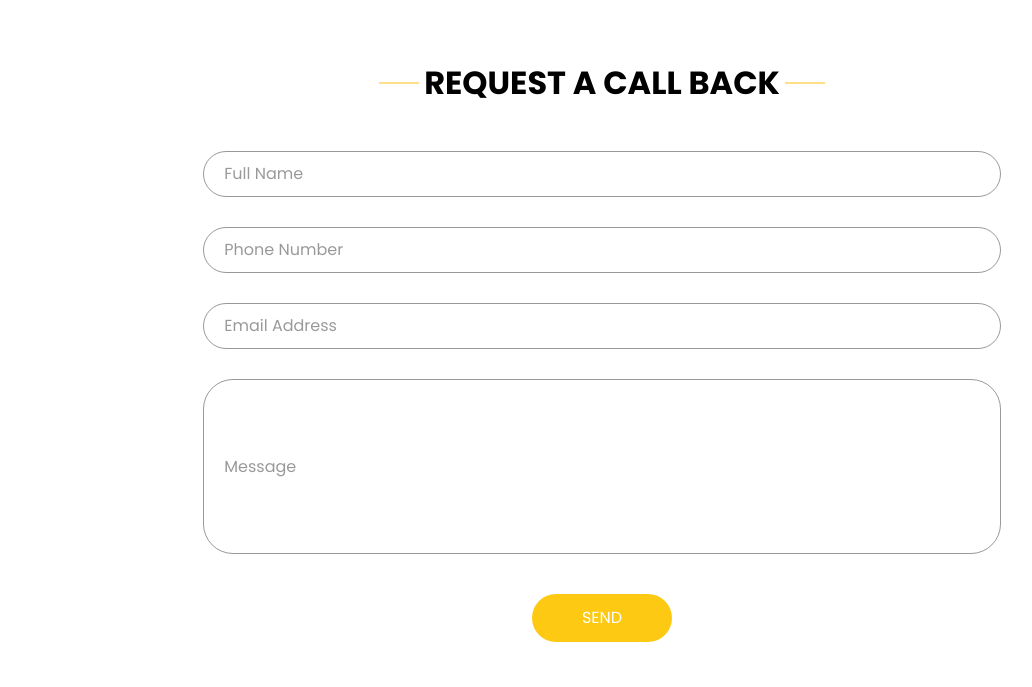
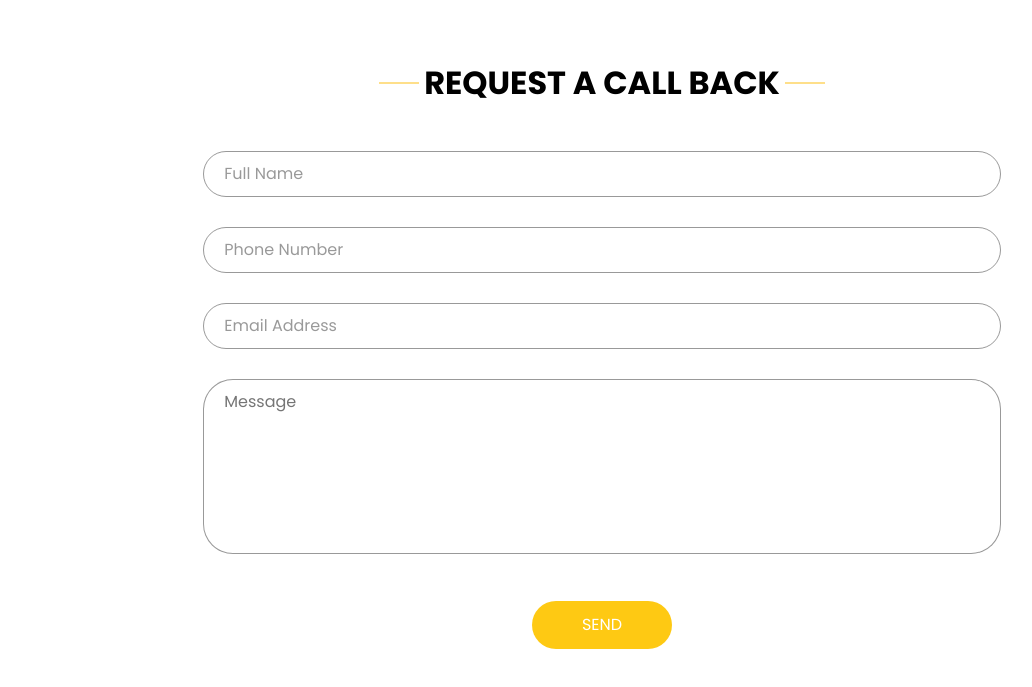
Before and after one commit to calebeffiom/IPGA-Website-template, a plain HTML site: page index.html in a window 1280 px wide. Shown: the part 1639-2326 px from the top of the page, without its empty margins (38-1070 px from the left). Drawn offline with nearby package versions, Linux system fonts and the light colour scheme.

Commit message:
Add files via upload

```diff
--- a/css/style.css
+++ b/css/style.css
@@ -571,8 +571,16 @@ a:focus {
   border-radius: 30px;
 }
 
-.contact_section .contact-form input.input_message {
+.contact_section .contact-form .input_message {
   height: 175px;
+  width: 100%;
+  border: none;
+  outline: none;
+  margin: 15px 0;
+  padding: 10px 20px;
+  border: 1px solid rgba(0, 0, 0, 0.4);
+  border-radius: 30px;
+  resize: none;
 }
 
 .contact_section .contact-form input::-webkit-input-placeholder {
--- a/index.html
+++ b/index.html
@@ -295,7 +295,7 @@
                     <input type="email" placeholder="Email Address" id="email" required>
                   </div>
                   <div>
-                    <input type="text" placeholder="Message" class="input_message" id="message" required>
+                    <textarea placeholder="Message" class="input_message" id="message" required></textarea>
                   </div>
                   <div class="d-flex justify-content-center">
 
```
